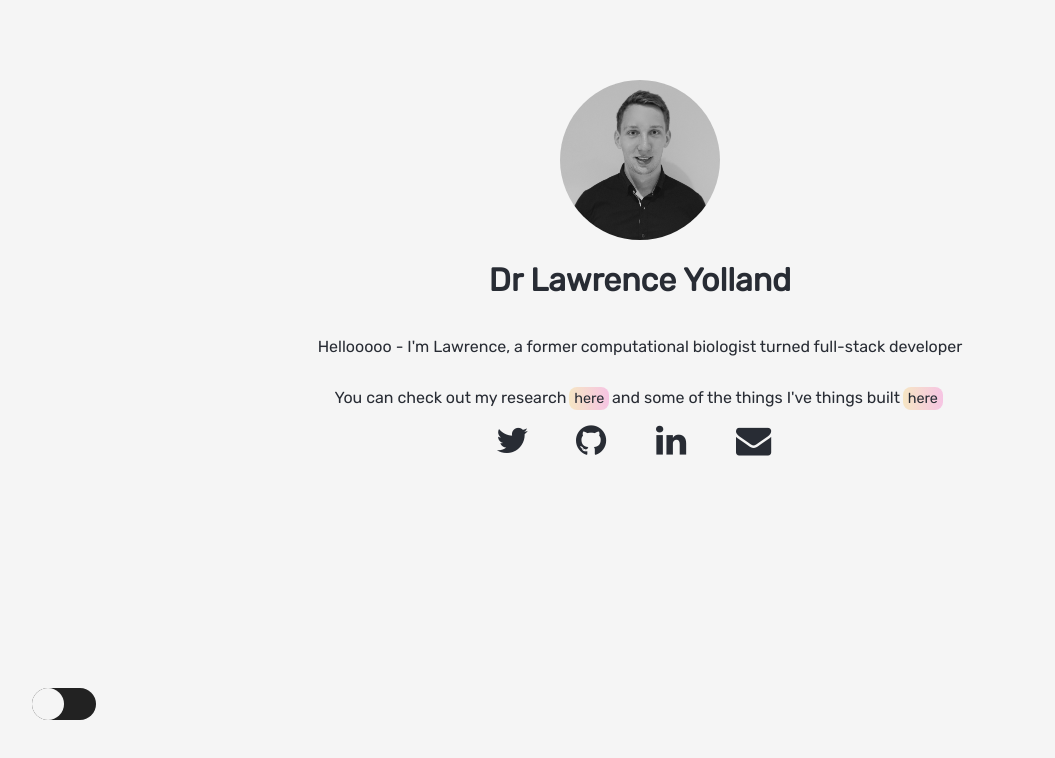
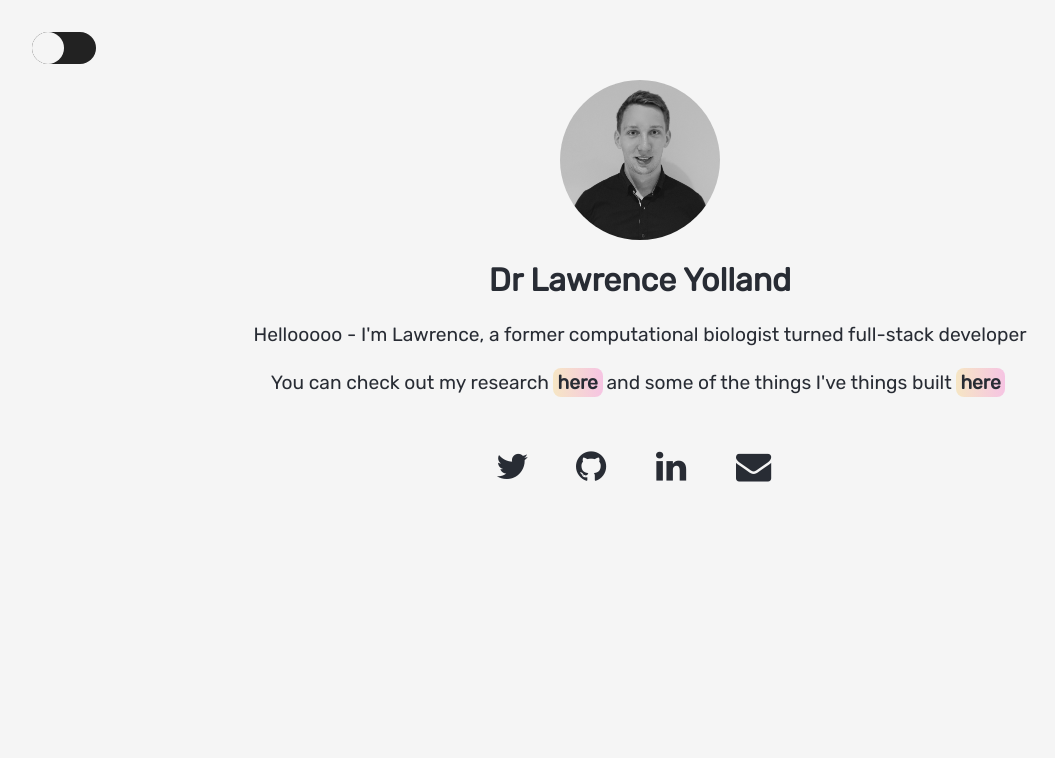
Before and after one commit to LawrenceYolland/me, a React (Create React App) app: page / in a window 1280 px wide. Shown: the top 758 px of the page, without its empty margins (0-1055 px from the left). Built offline with nearby package versions, Linux system fonts and the light colour scheme.

Commit message:
added hemocyte image

```diff
--- a/src/App.css
+++ b/src/App.css
@@ -11,7 +11,7 @@
   min-height: 100vh;
   margin: 0;
   min-width: 100vw;
-  /* position: relative; */
+  position: relative;
   /* width: 100%; */
 }
 
--- a/src/App.js
+++ b/src/App.js
@@ -16,11 +16,12 @@ class App extends Component {
 
     return (
       <div className={"App" + " " + screenMode}>
+        <DayNight />
+
         <Switch>
           <Route exact path="/" render={() => <Home />} />
           <Route exact path="/research" render={() => <Research />} />
         </Switch>
-        <DayNight />
       </div>
     );
   }
--- a/src/assets/styles/DayNight.css
+++ b/src/assets/styles/DayNight.css
@@ -1,9 +1,12 @@
 .daynight-switch {
-  position: fixed;
-  bottom: 5em;
+  position: absolute;
+  z-index: 999;
+  /* bottom: 2em; */
   display: inline-block;
   width: 4em;
   height: 4em;
+
+  /* bottom: 2em; */
 }
 
 .daynight-switch input {
--- a/src/assets/styles/HomeCard.css
+++ b/src/assets/styles/Home/HomeCard.css
@@ -4,6 +4,20 @@
   align-items: center;
   justify-content: center;
   position: relative;
+
+  width: 80vw;
+
+  margin: auto;
+  text-align: center;
+}
+
+.wrapper {
+  margin-top: 5em;
+}
+
+.wrapper p {
+line-height: 1.8rem;
+font-size: 1.2rem;
 }
 
 .home-image-container {
@@ -11,8 +25,7 @@
   display: flex;
   width: 10em;
   height: 10em;
-  margin-top: 5em;
-
+  margin: auto;
 }
 
 .home-image-container img {
@@ -23,13 +36,14 @@
 
 .text-link {
   color: #282c34;
-  font-size: 90%;
+  font-size: 1.2rem;
   padding: 0.2rem 0.3rem 0.2rem;
   background: linear-gradient(
     to right,
     rgba(249, 170, 0, 0.2),
     rgba(249, 0, 154, 0.2)
   );
+  font-weight: 900;
   border-radius: 0.5rem;
   text-decoration: none;
   margin: 0 0.2em 0 0.2em;
--- a/src/assets/styles/SocialBar.css
+++ b/src/assets/styles/Home/SocialBar.css
@@ -2,7 +2,7 @@
 
 .social-content-container {
   position: relative;
-  margin: auto;
+  margin: 2em auto auto auto;
 }
 
 .social-bar {
--- /dev/null
+++ b/src/assets/styles/Research/Research.css
@@ -0,0 +1,11 @@
+.hemocyte-image-container {
+  width: 80vw;
+  margin: auto;
+  position: relative;
+  height: 50vh;
+  display: flex;
+}
+.hemocyte-image {
+  width: 60%;
+  margin: 2em auto auto auto;
+}
--- a/src/components/Home/HomeCard.js
+++ b/src/components/Home/HomeCard.js
@@ -1,5 +1,5 @@
 import React, { Component } from "react";
-import "../../assets/styles/HomeCard.css";
+import "../../assets/styles/Home/HomeCard.css";
 import { connect } from "react-redux";
 import { Link } from "react-router-dom";
 
@@ -7,8 +7,12 @@ const HomeCard = ({ mode }) => {
   const screenMode = mode ? "Dark" : "Light";
   return (
     <div className="home-container">
+      <div className="wrapper">
         <div className="home-image-container">
-        <img src={require("../../assets/images/headshot.jpg")} alt="headshot" />
+          <img
+            src={require("../../assets/images/headshot.jpg")}
+            alt="headshot"
+          />
         </div>
         <h1>Dr Lawrence Yolland</h1>
         <p>
@@ -26,6 +30,7 @@ const HomeCard = ({ mode }) => {
           </Link>
         </p>
       </div>
+    </div>
   );
 };
 
--- a/src/components/Home/SocialBar.js
+++ b/src/components/Home/SocialBar.js
@@ -1,5 +1,5 @@
 import React from "react";
-import "../../assets/styles/SocialBar.css";
+import "../../assets/styles/Home/SocialBar.css";
 import { connect } from "react-redux";
 
 const SocialBar = ({ mode }) => {
--- a/src/components/Research/Hemocyte.js
+++ b/src/components/Research/Hemocyte.js
@@ -1,9 +1,11 @@
 import React from "react";
+import "../../assets/styles/Research/Research.css"
 
 const Hemocyte = () => {
   return (
     <div className="hemocyte-image-container">
-      <img src={require("../../assets/images/hemocytes.gif")} alt="cells" />
+      <img src={require("../../assets/images/hemocytes.gif")} className="hemocyte-image" alt="cells" />
+
     </div>
   );
 };
--- a/src/index.css
+++ b/src/index.css
@@ -17,8 +17,8 @@ body {
   font-family: Rubik, Lato, "Lucida Grande", "Lucida Sans Unicode", Tahoma,
     Sans-Serif;
 
+
     overflow-x: hidden;
-    overflow-y: hidden;
 }
 
 code {
```
Lines whose indentation alone changed are shown as unchanged.
